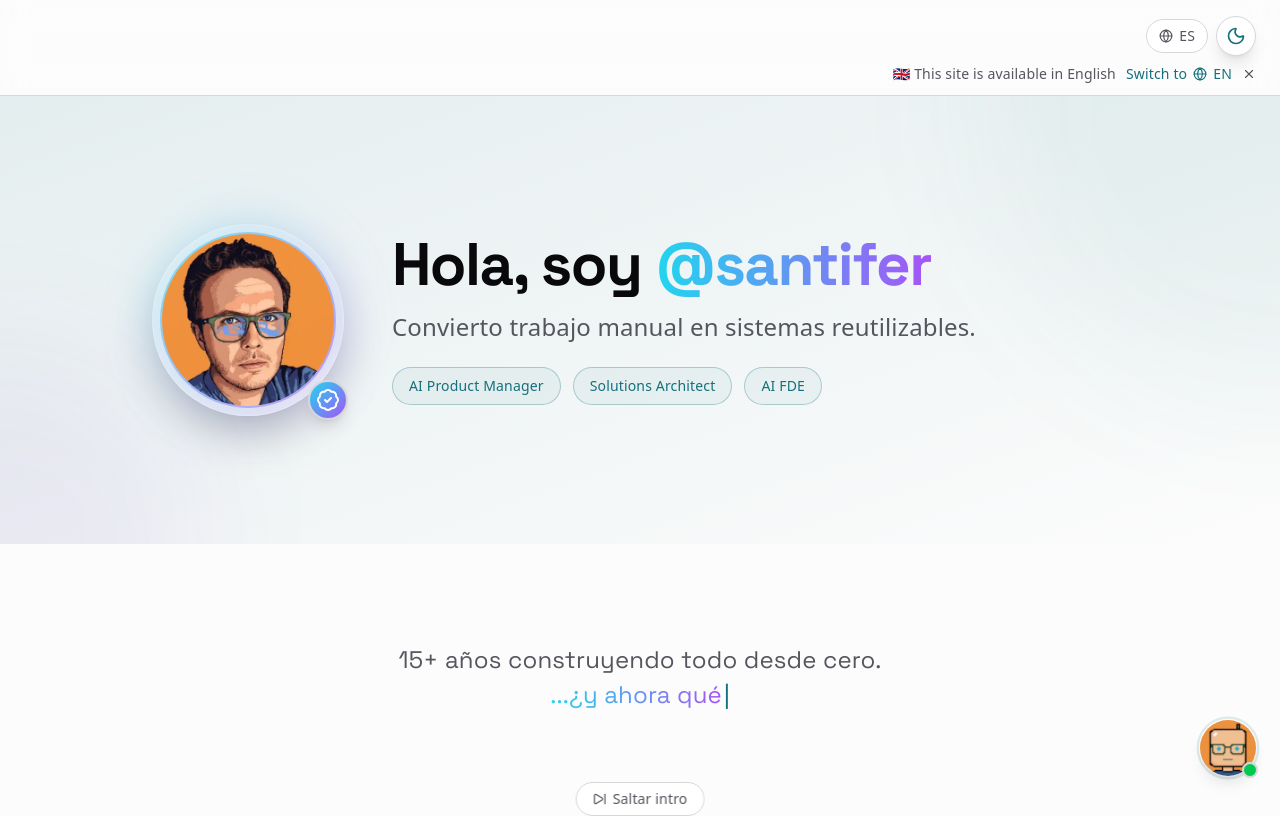
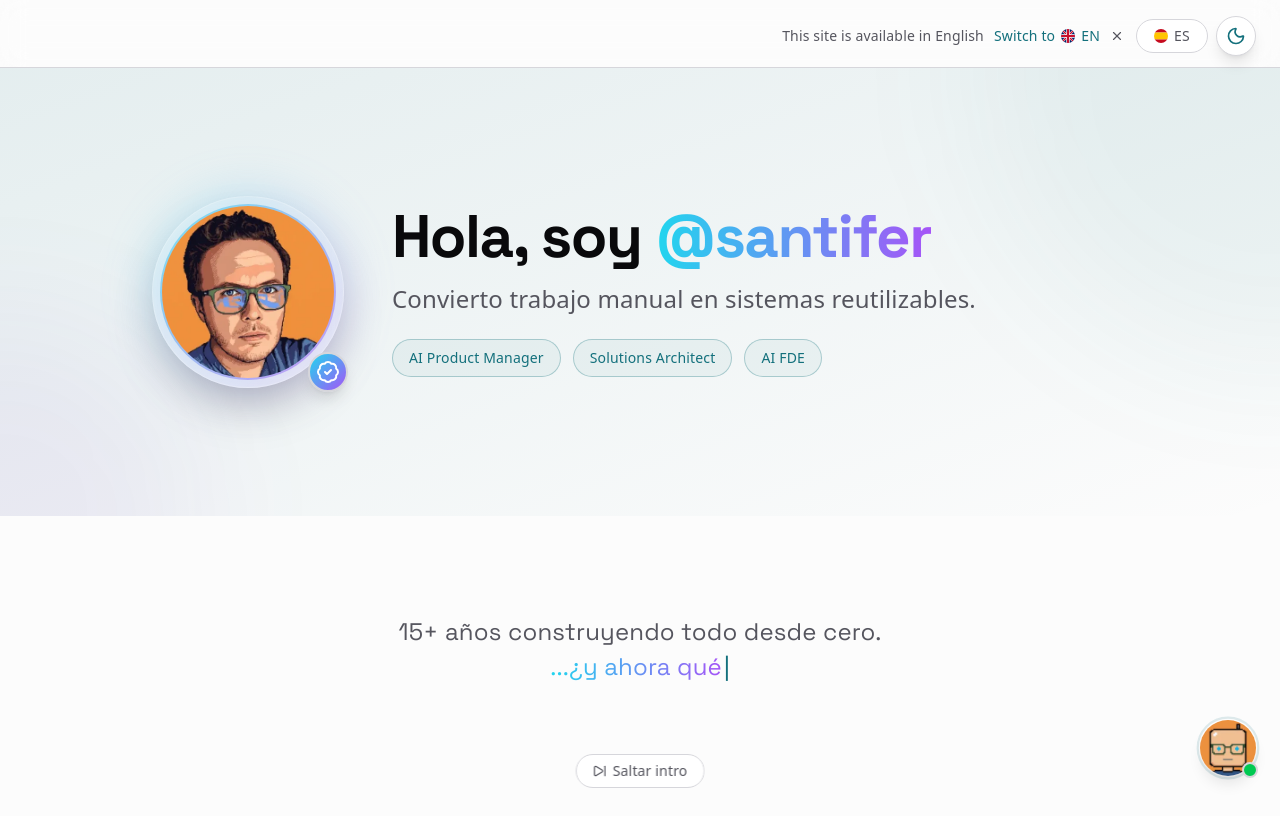
Before and after one commit to santifer-dev/cv-santiago, a React (Vite) app: page / in a window 1280 px wide. Shown: the top 816 px of the page. Built offline with nearby package versions, Linux system fonts and the light colour scheme; a web font is replaced by a local one.

Commit message:
style: SVG flag icons replace Globe, Business OS CTA button, banner on single line

```diff
--- a/src/App.tsx
+++ b/src/App.tsx
@@ -1,7 +1,7 @@
 import { useState, useEffect, useCallback, useMemo, useReducer, useRef } from 'react'
 import { useLocation, Link } from 'react-router-dom'
 import { motion, AnimatePresence } from 'motion/react'
-import { Mail, ExternalLink, Briefcase, GraduationCap, Award, Code, Users, Globe, Bot, Zap, Database, Layout, BadgeCheck, FolderGit2, Sparkles, Download, Github, Package, MessageSquare, Receipt, CalendarCheck, Shield, FileText, GitBranch, Terminal, Lock, Network, Calendar, Percent, UserCheck, Image, TrendingUp, Timer, SkipForward, ThumbsUp, MessageCircle, Share2 } from 'lucide-react'
+import { Mail, ExternalLink, Briefcase, GraduationCap, Award, Code, Users, Globe, Bot, Zap, Database, Layout, BadgeCheck, FolderGit2, Sparkles, Download, Github, Package, MessageSquare, Receipt, CalendarCheck, Shield, FileText, GitBranch, Terminal, Lock, Network, Calendar, Percent, UserCheck, Image, TrendingUp, Timer, SkipForward, ThumbsUp, MessageCircle, Share2, ChevronRight } from 'lucide-react'
 import { translations, seo, type Lang } from './i18n'
 
 
@@ -1274,7 +1274,10 @@ function App() {
                       )
                     })}
                   </ul>
-                  <Link to={t.experience.santifer.erp.caseStudyUrl} className="block text-xs font-medium italic mt-auto pt-4 text-gold hover:underline transition-colors duration-200">{t.experience.santifer.businessOS.footer}</Link>
+                  <Link to={t.experience.santifer.erp.caseStudyUrl} className="inline-flex items-center gap-2 mt-auto pt-6 text-sm font-medium text-gold hover:text-gold/80 transition-colors duration-200 group/cta">
+                    <span className="px-4 py-2 rounded-lg bg-gold/10 border border-gold/30 group-hover/cta:bg-gold/20 group-hover/cta:border-gold/50 transition-all duration-200">{t.experience.santifer.businessOS.footer}</span>
+                    <ChevronRight className="w-4 h-4 group-hover/cta:translate-x-0.5 transition-transform duration-200" />
+                  </Link>
                 </div>
                 <div className="grid grid-cols-3 lg:flex lg:flex-col gap-2 lg:gap-3 mt-4 lg:mt-0">
                   {t.experience.santifer.businessOS.metrics.map((metric, i) => (
--- a/src/GlobalNav.tsx
+++ b/src/GlobalNav.tsx
@@ -1,6 +1,6 @@
 import { useState, useEffect, useCallback, useRef } from 'react'
 import { Link, useLocation, useNavigate } from 'react-router-dom'
-import { Sun, Moon, Globe, House, X, ChevronRight } from 'lucide-react'
+import { Sun, Moon, House, X, ChevronRight } from 'lucide-react'
 import { translations, type Lang } from './i18n'
 import { getAltPaths, getPageTitles, getSectionLabels, getEsSlugs } from './articles/registry'
 
@@ -163,17 +163,46 @@ function useLanguageBanner(lang: Lang) {
   return { showBanner: visible, dismiss, animateBanner: visible && isFirstAppearance.current }
 }
 
-/** Shared controls: Globe lang pill + theme circle */
-function NavControls({ altPath, altLabel, isDark, toggleTheme }: {
-  altPath: string; altLabel: string; isDark: boolean; toggleTheme: () => void
+/** Circular flag icons — Spain (red-yellow-red) and UK (Union Jack simplified) */
+function FlagES({ className = "w-4 h-4" }: { className?: string }) {
+  return (
+    <svg className={className} viewBox="0 0 16 16" aria-hidden="true">
+      <clipPath id="flagCircleES"><circle cx="8" cy="8" r="8" /></clipPath>
+      <g clipPath="url(#flagCircleES)">
+        <rect y="0" width="16" height="4" fill="#c60b1e" />
+        <rect y="4" width="16" height="8" fill="#ffc400" />
+        <rect y="12" width="16" height="4" fill="#c60b1e" />
+      </g>
+    </svg>
+  )
+}
+
+function FlagEN({ className = "w-4 h-4" }: { className?: string }) {
+  return (
+    <svg className={className} viewBox="0 0 16 16" aria-hidden="true">
+      <clipPath id="flagCircleEN"><circle cx="8" cy="8" r="8" /></clipPath>
+      <g clipPath="url(#flagCircleEN)">
+        <rect width="16" height="16" fill="#012169" />
+        <path d="M0 0L16 16M16 0L0 16" stroke="#fff" strokeWidth="2.5" />
+        <path d="M0 0L16 16M16 0L0 16" stroke="#c8102e" strokeWidth="1.5" />
+        <path d="M8 0V16M0 8H16" stroke="#fff" strokeWidth="4" />
+        <path d="M8 0V16M0 8H16" stroke="#c8102e" strokeWidth="2.5" />
+      </g>
+    </svg>
+  )
+}
+
+/** Shared controls: flag lang pill + theme circle */
+function NavControls({ altPath, altLabel, lang, isDark, toggleTheme }: {
+  altPath: string; altLabel: string; lang: Lang; isDark: boolean; toggleTheme: () => void
 }) {
   return (
     <div className="flex items-center gap-2">
       <Link
         to={altPath}
-        className="inline-flex items-center gap-1.5 px-3 py-1.5 rounded-full bg-card border border-border text-sm font-medium text-muted-foreground hover:text-foreground hover:border-primary/50 transition-colors"
+        className="inline-flex items-center justify-center gap-1.5 w-[4.5rem] py-1.5 rounded-full bg-card border border-border text-sm font-medium text-muted-foreground hover:text-foreground hover:border-primary/50 transition-colors"
       >
-        <Globe className="w-3.5 h-3.5" />
+        {lang === 'es' ? <FlagES className="w-3.5 h-3.5" /> : <FlagEN className="w-3.5 h-3.5" />}
         {altLabel}
       </Link>
       <button
@@ -222,7 +251,7 @@ export default function GlobalNav() {
     navigate(altPath)
   }
 
-  const controls = <NavControls altPath={altPath} altLabel={altLabel} isDark={isDark} toggleTheme={toggleTheme} />
+  const controls = <NavControls altPath={altPath} altLabel={altLabel} lang={lang} isDark={isDark} toggleTheme={toggleTheme} />
 
   const fade = (duration: string) => ({ animation: `nav-fade-in ${duration} ease-out` })
 
@@ -232,12 +261,12 @@ export default function GlobalNav() {
       className="flex items-center gap-2.5 text-sm"
       style={animateBanner ? fade('0.4s') : undefined}
     >
-      <span className="text-muted-foreground hidden sm:inline">{t.ui.languageBanner}</span>
+      <span className="text-muted-foreground hidden lg:inline">{t.ui.languageBanner}</span>
       <button
         onClick={switchLang}
         className="inline-flex items-center gap-1 font-medium text-primary hover:text-primary/80 transition-colors"
       >
-        {t.ui.languageBannerSwitchPrefix}<Globe className="w-3.5 h-3.5 mx-0.5" />{t.ui.languageBannerSwitchLang}
+        {t.ui.languageBannerSwitchPrefix}{lang === 'es' ? <FlagEN className="w-3.5 h-3.5 mx-0.5" /> : <FlagES className="w-3.5 h-3.5 mx-0.5" />}{t.ui.languageBannerSwitchLang}
       </button>
       <button
         onClick={dismiss}
@@ -257,8 +286,7 @@ export default function GlobalNav() {
           className="absolute inset-0 bg-background/80 backdrop-blur-md border-b border-border"
           style={animateBar ? fade('0.35s') : undefined}
         />
-        <div className="relative pt-4 pb-3 px-6 flex flex-col gap-2">
-          <div className="flex items-center justify-between">
+        <div className="relative pt-4 pb-3 px-6 flex items-center justify-between">
           {/* Left: back link on inner pages, empty on home */}
           <div className="min-w-0 flex items-center">
             {!isHome && (
@@ -296,17 +324,11 @@ export default function GlobalNav() {
               </nav>
             )}
           </div>
-            {/* Right: controls */}
-            <div className="flex items-center gap-2 shrink-0">
+          {/* Right: banner + controls on same line */}
+          <div className="flex items-center gap-3 shrink-0">
+            {bannerMessage}
             {controls}
           </div>
-          </div>
-          {/* Banner: second row on mobile, inline on desktop */}
-          {bannerMessage && (
-            <div className="flex justify-end">
-              {bannerMessage}
-            </div>
-          )}
         </div>
       </nav>
     )
--- a/src/i18n.ts
+++ b/src/i18n.ts
@@ -677,7 +677,7 @@ export const translations = {
       contact: 'Contactar',
     },
     ui: {
-      languageBanner: '🇬🇧 This site is available in English',
+      languageBanner: 'This site is available in English',
       languageBannerSwitch: 'Switch to EN',
       languageBannerSwitchPrefix: 'Switch to',
       languageBannerSwitchLang: 'EN',
@@ -1375,7 +1375,7 @@ export const translations = {
       contact: 'Contact',
     },
     ui: {
-      languageBanner: '🇪🇸 Este sitio está disponible en español',
+      languageBanner: 'Este sitio está disponible en español',
       languageBannerSwitch: 'Cambiar a ES',
       languageBannerSwitchPrefix: 'Cambiar a',
       languageBannerSwitchLang: 'ES',
```
Lines whose indentation alone changed are shown as unchanged.
